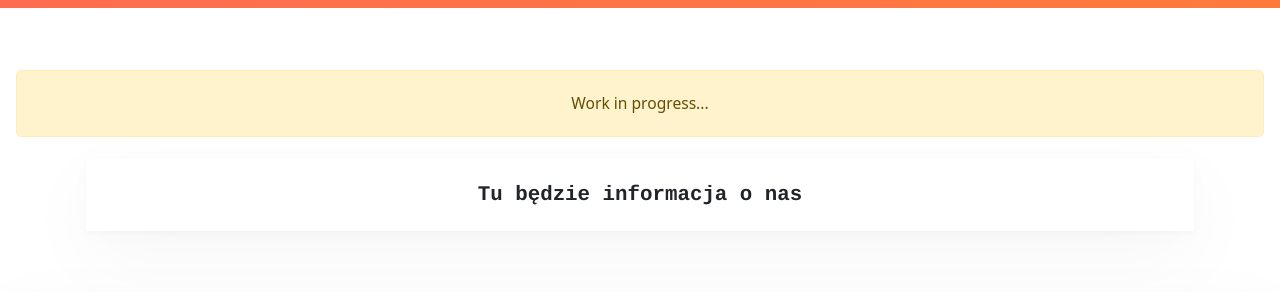
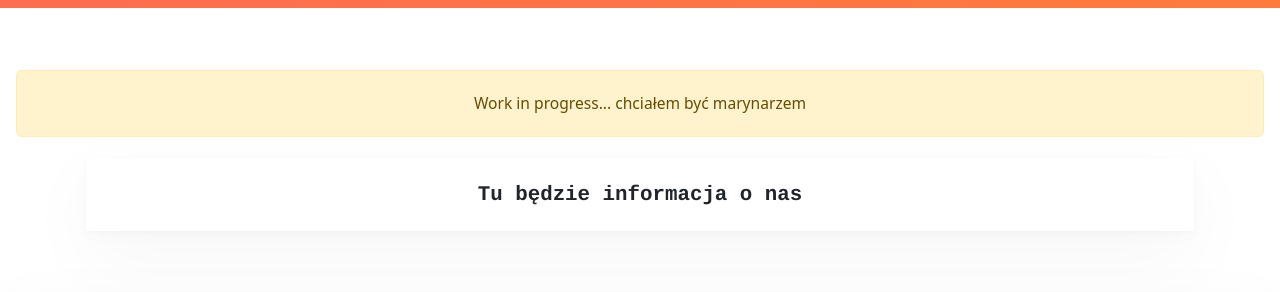
Before and after one commit to Iwongeli/Iwongeli.github.io, a plain HTML site: page about.html in a window 1280 px wide. Shown: the part 74-366 px from the top of the page. Drawn offline with nearby package versions, Linux system fonts and the light colour scheme.

Commit message:
Test push

```diff
--- a/about.html
+++ b/about.html
@@ -63,6 +63,7 @@
     <main class="container-fluid py-5 text-center">
       <div class="alert alert-warning text-xs mx-auto" role="alert">
         Work in progress...
+        chciałem być marynarzem
       </div>
       <div class="container mx-auto">
 
```
